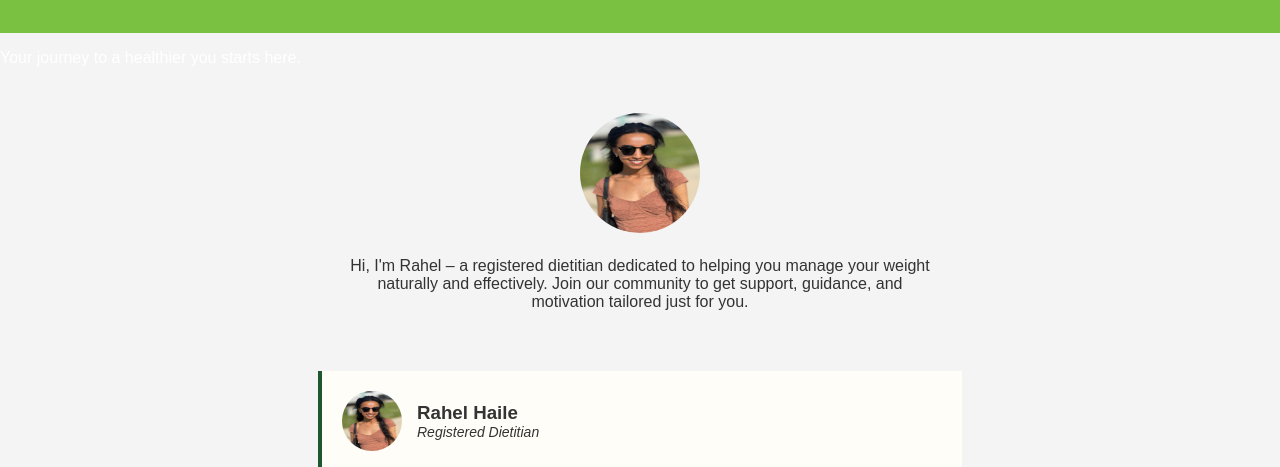
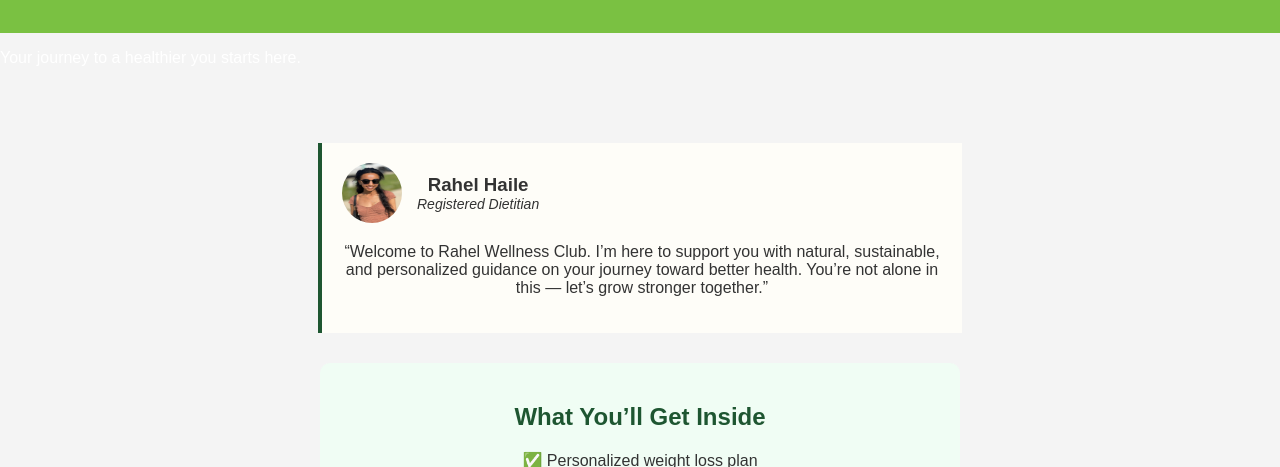
Before and after one commit to AbelHaile12/RWC, a plain HTML site: page index.html in a window 1280 px wide. Shown: the part 278-745 px from the top of the page. Drawn offline with Linux system fonts and the light colour scheme.

Commit message:
Update index.html

```diff
--- a/index.html
+++ b/index.html
@@ -37,10 +37,6 @@
   </header>
 
   <section class="intro" style="text-align: center; padding: 30px;">
-    <img src="rahel.jpg" alt="Rahel" style="width: 120px; height: 120px; border-radius: 50%; margin-bottom: 20px;">
-    <p style="max-width: 600px; margin: 0 auto;">Hi, I'm Rahel – a registered dietitian dedicated to helping you manage your weight naturally and effectively. Join our community to get support, guidance, and motivation tailored just for you.</p>
-  </section>
-
   <section style="max-width: 600px; margin: 30px auto; padding: 20px; border-left: 4px solid #1e5631; background-color: #fefdf8;">
     <div style="display: flex; align-items: center; gap: 15px;">
       <img src="rahel.jpg" alt="Rahel" style="width: 60px; height: 60px; border-radius: 50%;">
```
